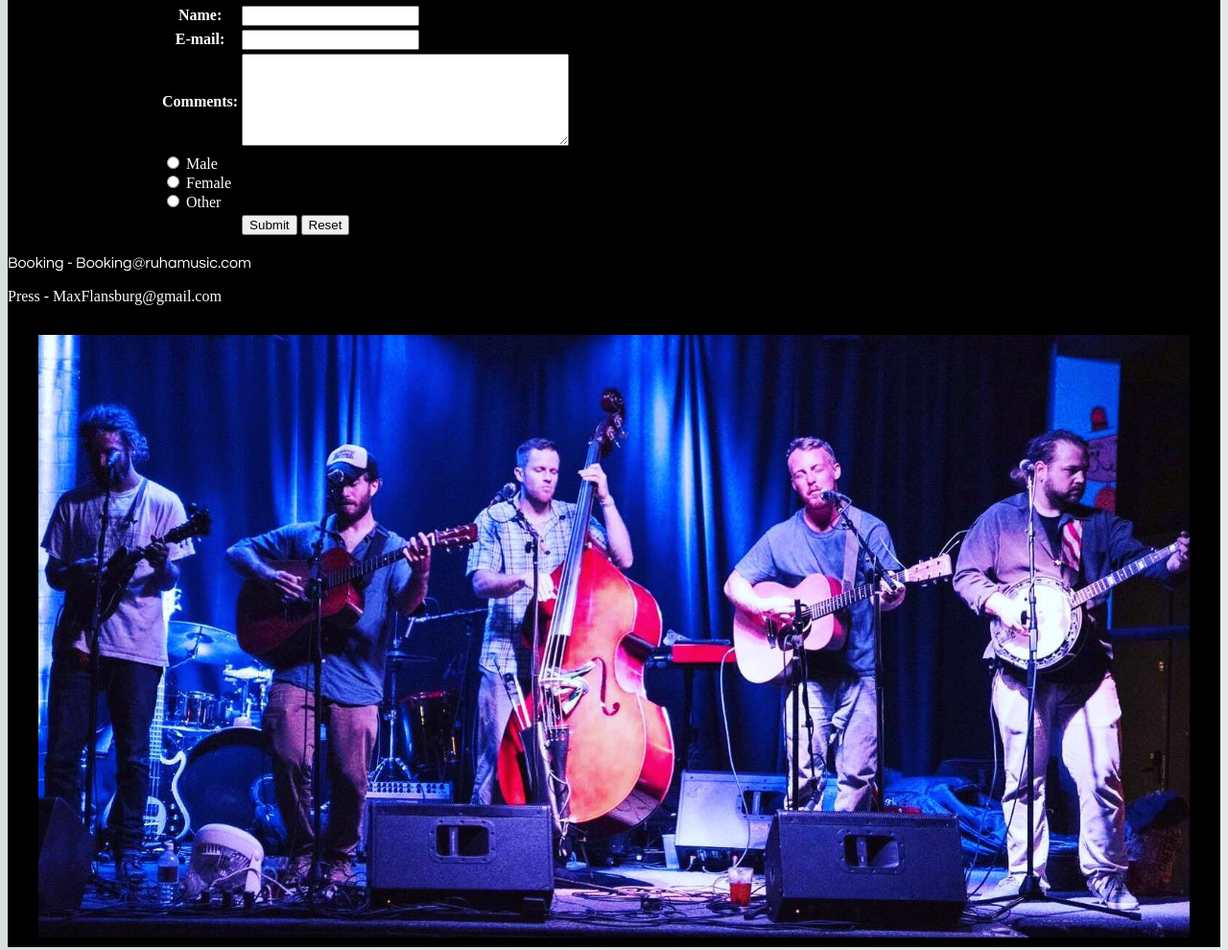
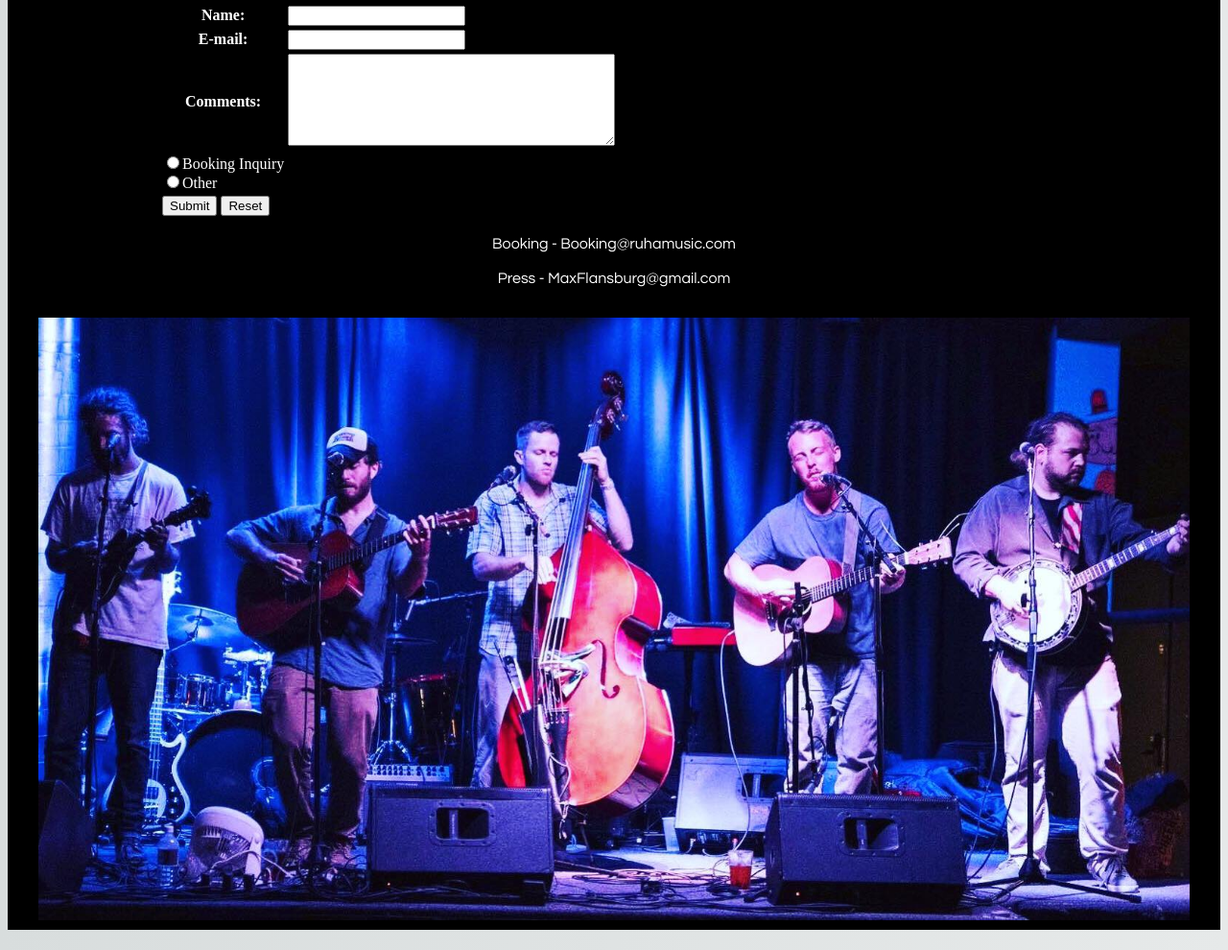
Before and after one commit to maxflans/assignment5, a plain HTML site: page Contact.html in a window 1280 px wide. Shown: the part 403-1393 px from the top of the page at 96% size. Drawn offline with Linux system fonts and the light colour scheme.

Commit message:
Worked after class

```diff
--- a/Contact.html
+++ b/Contact.html
@@ -8,9 +8,10 @@
 </head>
 
 <body>
-    <nav >
+
+    <nav>
         <ul class="group">
-            <li><img id="main-logo" src="images/logo.jpg" height="250"> </li>
+            <li><img id="main-logo" src="images/logo.jpg" height="250" alt="Logo Image"> </li>
             <li class="main-nav"><a href="index.html">Home</a></li>
             <li class="main-nav"><a href="about.html">About</a></li>
             <li class="main-nav"><a href="Contact.html">Contact</a></li>
@@ -23,32 +24,28 @@
         <form style="width: 75%; margin: auto;">
             <table>
                 <tr>
-                    <th><label for="firstname">Name: </label></th>
+                    <th><label for="firstname">Name:</label></th>
                     <td><input type="text" name="firstname" id="firstname"></td>
                 </tr>
 
                 <tr>
-                    <th><label for="email">E-mail: </label></th>
+                    <th><label for="email">E-mail:</label></th>
                     <td><input type="text" name="email" id="email"></td>
                 </tr>
                 <tr>
                     <th><label for="comments">Comments:</label></th>
                     <td><textarea name="comments" id="comments" rows="6" cols="40"></textarea>
-                    </td>
                 </tr>
-               <td><form action="">
-  <input type="radio" name="gender" value="male"> Male<br>
-  <input type="radio" name="gender" value="female"> Female<br>
-  <input type="radio" name="gender" value="other"> Other
-</form></td>
+
+                <td>
+                    <input align="center" type="radio" name="radio1" value="Bookinginquiry">Booking Inquiry<br>
+                    <input type="radio" name="radio1" value="other">Other<br>
+                </td>
                 <tr>
-                    <td></td>
+
                     <td>
                         <input type="submit" id="submit" value="Submit">
                         <input type="reset" id="reset" value="Reset">
-
-                        <form action="mailto:maxflansburg@gmail.com" method="post" enctype="text/plain"></form>
-                    </td>
                 </tr>
             </table>
         </form>
@@ -56,14 +53,11 @@
 
     </div>
 
-    <p id="Contact">
+    <p align="center">
         Booking - Booking@ruhamusic.com
     </p>
-
-    <p2 id="Contact"> Press - MaxFlansburg@gmail.com
-    <image  src="images/db%20contact.jpg" style="position:relative"  /></p2>
-
-
+    <p align="center"> Press - MaxFlansburg@gmail.com </p>
+    <image src="images/db%20contact.jpg" style="position:relative" alt="Image of the Band"/>
 
 </body>
 
```
